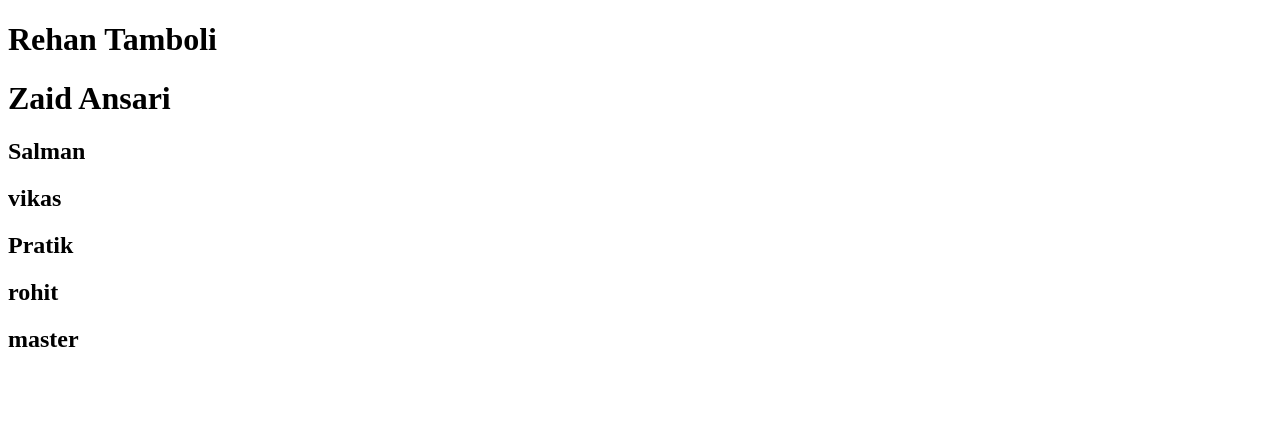
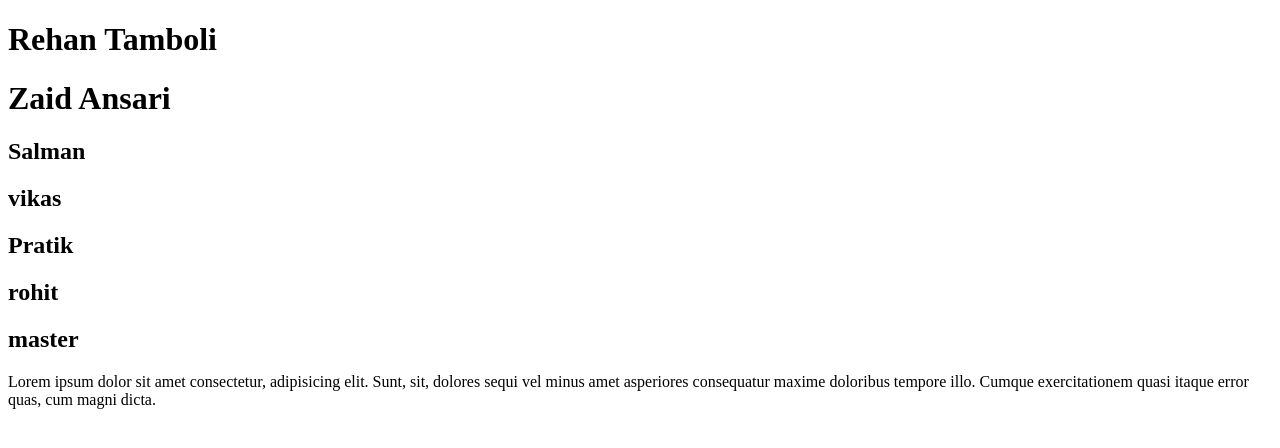
Before and after one commit to vikaskhandelwal640/vikas, a plain HTML site: page index.html in a window 1280 px wide. Drawn offline with Linux system fonts and the light colour scheme.

Commit message:
div added

```diff
--- a/index.html
+++ b/index.html
@@ -21,6 +21,8 @@
         <h1>rohit</h1>
         <h1>master</h1>
     </section>
-
+<div>
+    <p>Lorem ipsum dolor sit amet consectetur, adipisicing elit. Sunt, sit, dolores sequi vel minus amet asperiores consequatur maxime doloribus tempore illo. Cumque exercitationem quasi itaque error quas, cum magni dicta.</p>
+</div>
 </body>
 </html>
```
